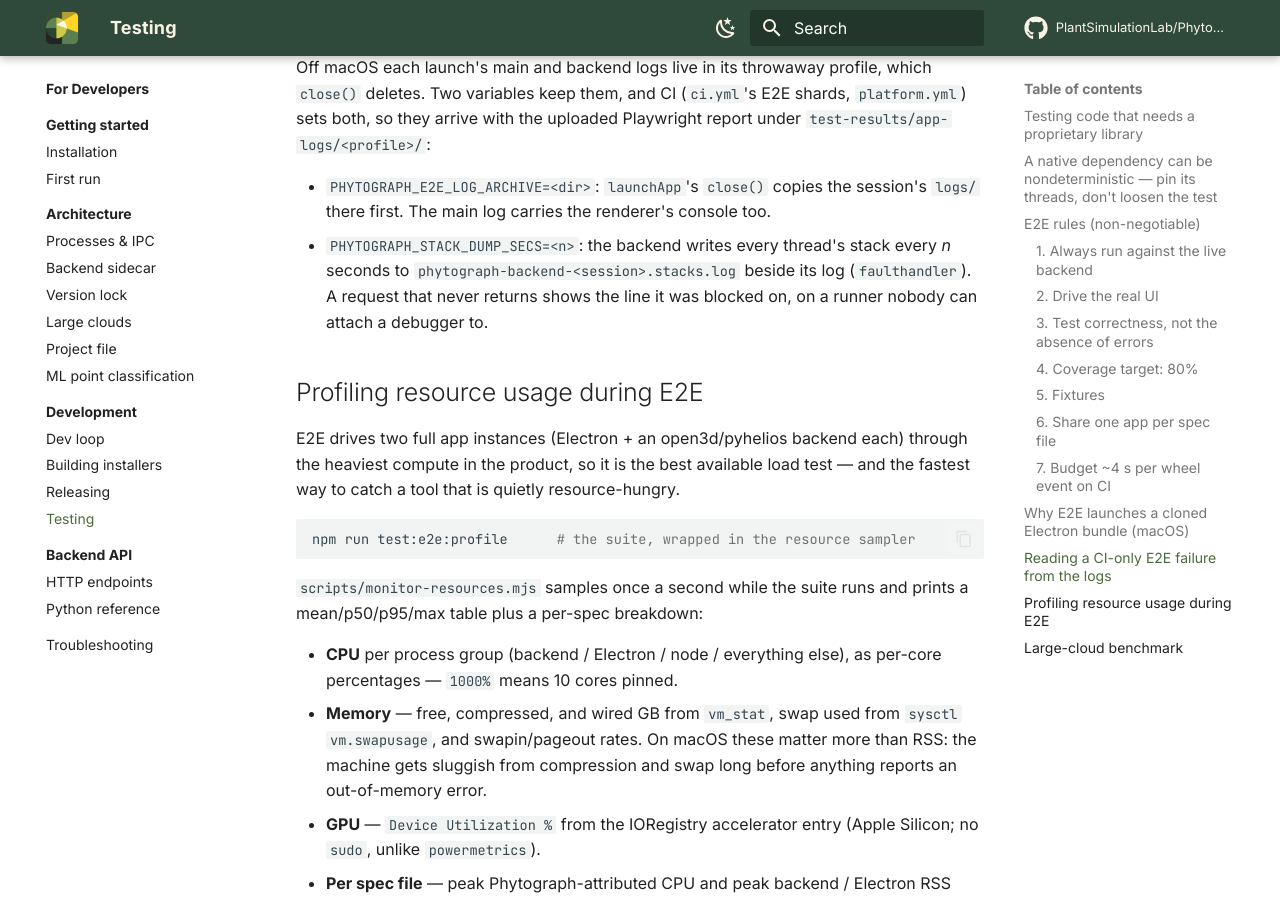
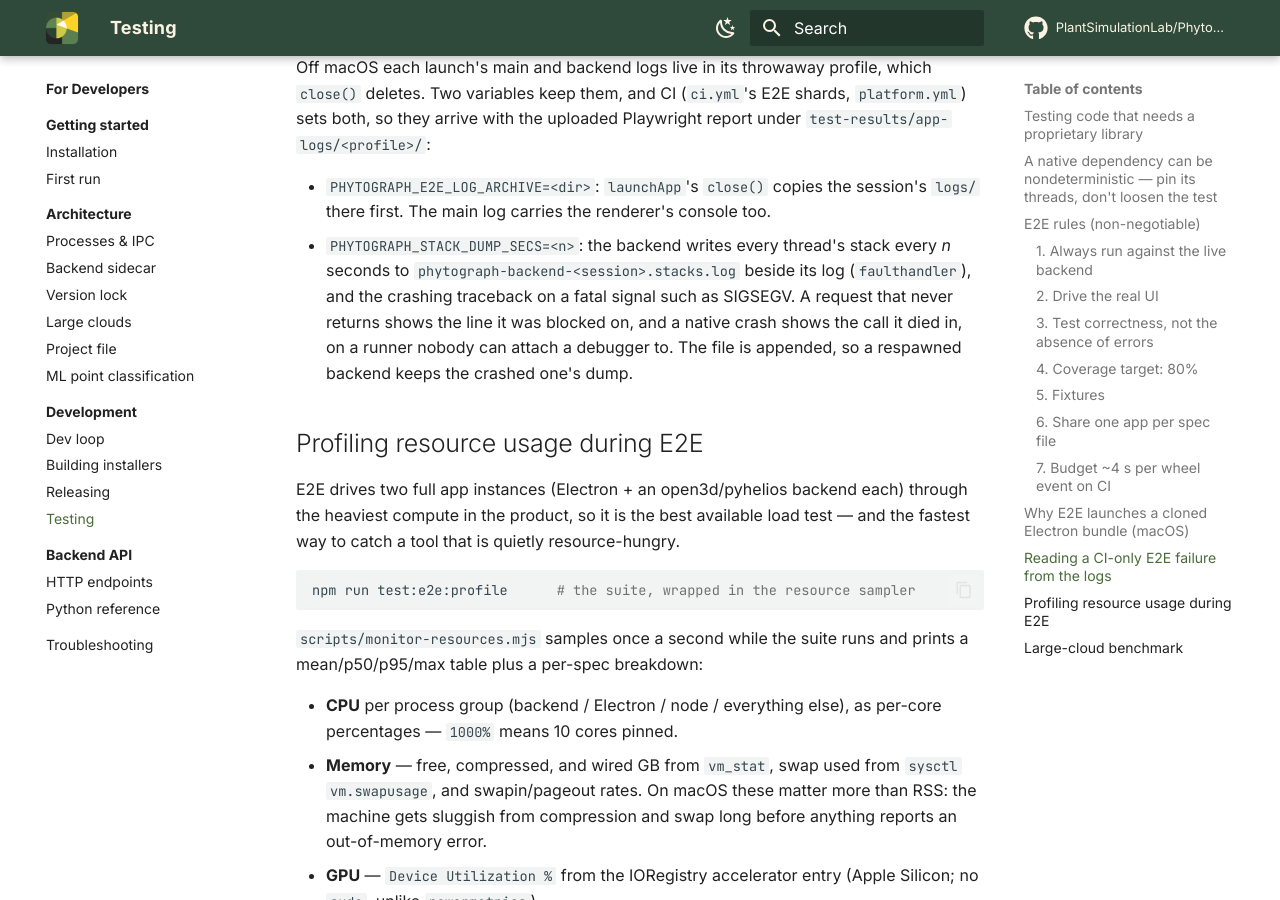
Before and after one commit to PlantSimulationLab/Phytograph, an MkDocs documentation site: the page built from docs/docs/developers/development/testing.md, in a window 1280 px wide and 900 px high, scrolled down 5876 px. Built offline with MkDocs 1.6.1 and Material for MkDocs 9.7.7, drawn with Linux system fonts in a browser that asks for light colours; comment, search, counter and statistics services are not loaded.

Commit message:
ci: keep a crashed backend's stack dump and record its crash traceback
A Linux E2E backend segfaulted inside /api/c2c/global-register and the supervisor respawned it under the same session tag, which reopened the stacks file for writing and erased the dump. Append instead, mark each process, and enable faulthandler's fatal-signal traceback so the next crash names its call.

Co-Authored-By: Claude Opus 5.5 <noreply@anthropic.com>

```diff
--- a/docs/docs/developers/development/testing.md
+++ b/docs/docs/developers/development/testing.md
@@ -246,8 +246,11 @@ Playwright report under `test-results/app-logs/<profile>/`:
   too.
 - `PHYTOGRAPH_STACK_DUMP_SECS=<n>`: the backend writes every thread's stack
   every *n* seconds to `phytograph-backend-<session>.stacks.log` beside its
-  log (`faulthandler`). A request that never returns shows the line it was
-  blocked on, on a runner nobody can attach a debugger to.
+  log (`faulthandler`), and the crashing traceback on a fatal signal such as
+  SIGSEGV. A request that never returns shows the line it was blocked on, and
+  a native crash shows the call it died in, on a runner nobody can attach a
+  debugger to. The file is appended, so a respawned backend keeps the crashed
+  one's dump.
 
 ## Profiling resource usage during E2E
 
```
Also changed, not shown: 1 other file.
